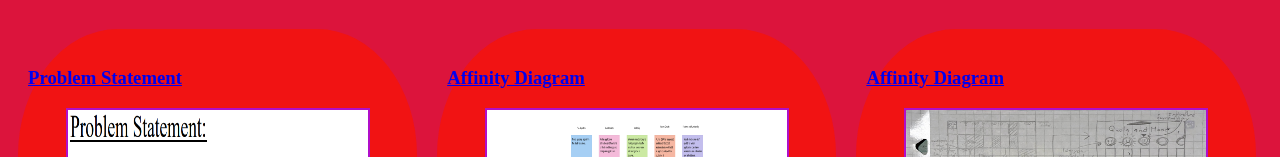
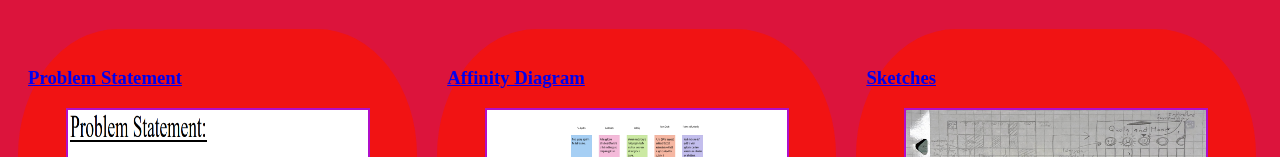
Before and after one commit to avcoderr/avcoderr.github.io, a plain HTML site: page index.html in a window 1280 px wide. Shown: the part 202-359 px from the top of the page. Drawn offline with Linux system fonts and the light colour scheme.

Commit message:
it never ends

```diff
--- a/index.html
+++ b/index.html
@@ -44,7 +44,7 @@
 
     <!--Sketches Assignment-->
     <section class="project">
-    <a href="files/sketches.pdf"><h3>Affinity Diagram</h3></a>
+    <a href="files/sketches.pdf"><h3>Sketches</h3></a>
     <a href="files/sketches.pdf"><img src="images/wholeee.jpg"></a>
     <p>
     Some rough functionality sketches of the "Study Space" app!
```
